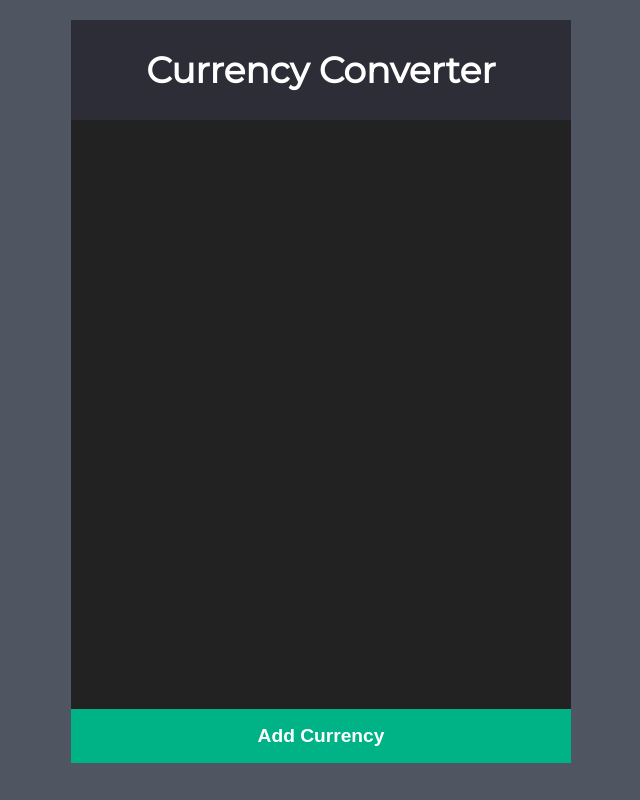
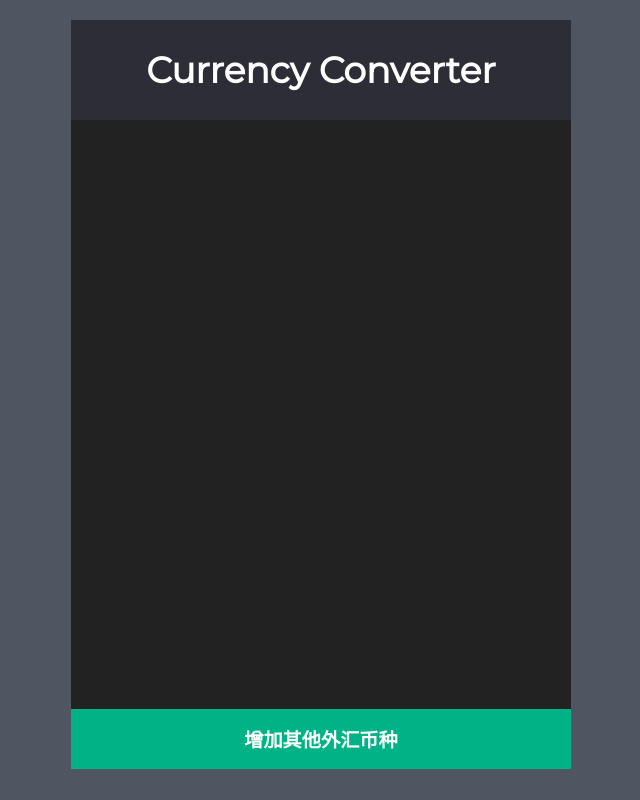
Before and after one commit to PhoebeYahengWu/Currency-Converter, a plain HTML site: page index.html in a window 1280 px wide. Shown: the whole page, without its empty margins (319-959 px from the left). Drawn offline with Linux system fonts and the light colour scheme; no server answers.

Commit message:
translate to Chinese

```diff
--- a/index.html
+++ b/index.html
@@ -14,7 +14,7 @@
         </div>
         <div class="date"></div>
         <ul class="currencies"></ul>
-        <button class="add-currency-btn"><i class="fas fa-long-arrow-alt-left"></i>Add Currency</button>
+        <button class="add-currency-btn"><i class="fas fa-long-arrow-alt-left"></i>增加其他外汇币种</button>
         <ul class="add-currency-list"></ul>
       </div>
 
```
